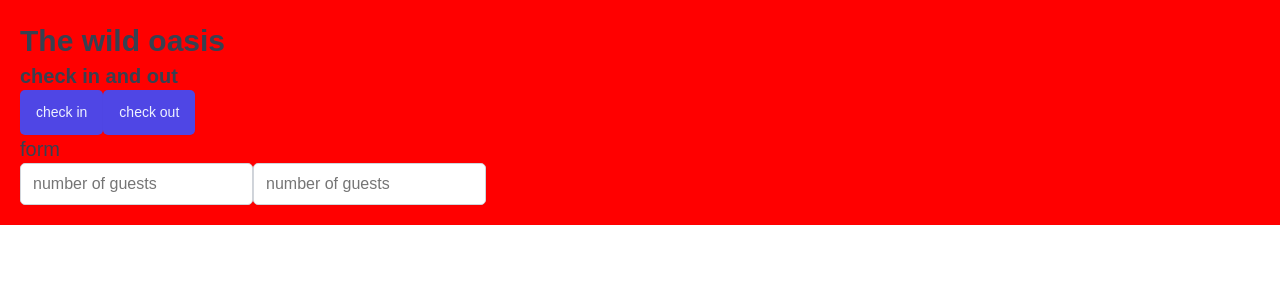
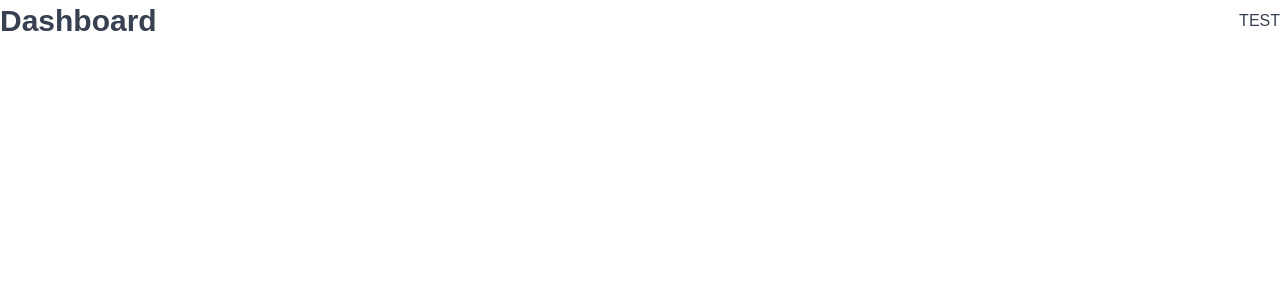
Before and after one commit to reemmustaffa/the-wild-oasis, a React (Vite) app: page /dashboard in a window 1280 px wide. Shown: the top 300 px of the page. Built offline with nearby package versions, Linux system fonts and the light colour scheme.

Commit message:
setting up pages and routes

```diff
--- a/src/App.jsx
+++ b/src/App.jsx
@@ -1,33 +1,31 @@
-//styled component library for styling
-//بتكون خاصه بالكبموبنت بتاعها فقط
-//احسن حاجه فيها كمان ان لما تستخدم الكومبونت تقدر تحط propsعليه عادي كأنه عنصر html عادي
-import styled from "styled-components";
+import { BrowserRouter, Navigate, Route, Routes } from "react-router-dom";
 import GlobalStyles from "./styles/GlobalStyles";
-import Button from "./ui/Button";
-import Input from "./ui/Input";
-import Heading from "./ui/Heading";
-
-//استايل ل component
-const StyledApp = styled.main`
-  background-color: red;
-  padding: 20px;
-`;
+import Dashboard from "./pages/Dashboard";
+import Bookings from "./pages/Bookings";
+import Cabins from "./pages/Cabins";
+import Users from "./pages/Users";
+import Settings from "./pages/Settings";
+import Account from "./pages/Account";
+import Login from "./pages/Login";
+import PageNotFound from "./pages/PageNotFound";
 
 function App() {
   return (
     <>
       <GlobalStyles />
-      <StyledApp onClick={() => console.log("parent")}>
-        {/* as=>عشان اخلي الايلمنت دا يتحول للعنصر دا فغلا */}
-        <Heading as="h1">The wild oasis</Heading>
-        <Heading as="h2">check in and out</Heading>
-        <Button onClick={() => console.log("check in ")}>check in</Button>
-        <Button onClick={() => console.log("check out")}>check out</Button>
-
-        <Heading as="h3">form</Heading>
-        <Input type="number" placeholder="number of guests" />
-        <Input type="number" placeholder="number of guests" />
-      </StyledApp>
+      <BrowserRouter>
+        <Routes>
+          <Route index element={<Navigate replace to="/dashboard" />} />
+          <Route path="/dashboard" element={<Dashboard />} />
+          <Route path="/bookings" element={<Bookings />} />
+          <Route path="/cabins" element={<Cabins />} />
+          <Route path="/users" element={<Users />} />
+          <Route path="/settings" element={<Settings />} />
+          <Route path="/account" element={<Account />} />
+          <Route path="/login" element={<Login />} />
+          <Route path="*" element={<PageNotFound />} />
+        </Routes>
+      </BrowserRouter>
     </>
   );
 }
```
